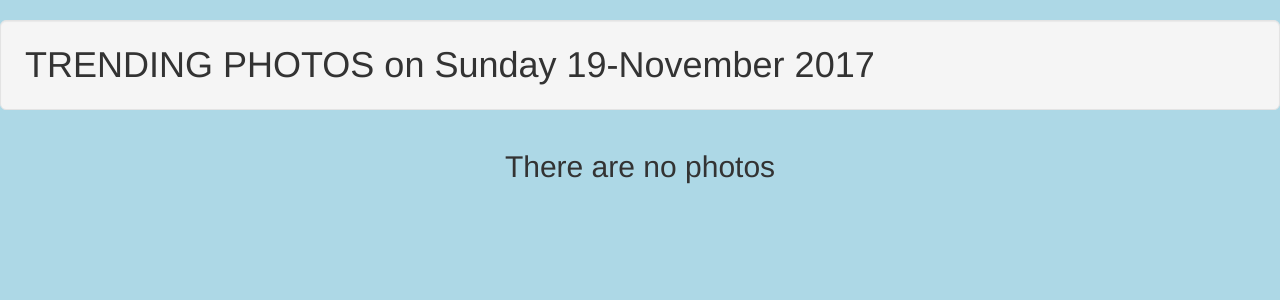
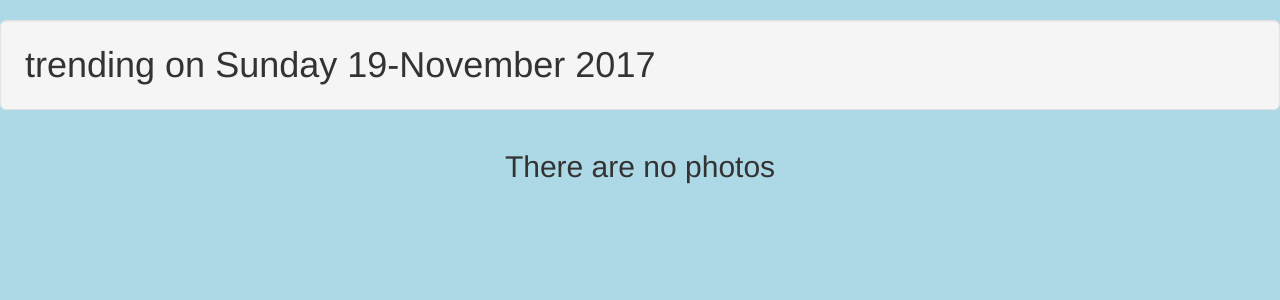
Before and after one commit to huudi001/photo-hub, a Django app: page / in a window 1280 px wide. Shown: the part 52-352 px from the top of the page. Run offline with Django 3.2, Linux system fonts and the light colour scheme; data that the repository does not hold is empty; some libraries are stand-ins or nearby versions.

Commit message:
modifying

```diff
--- a/phothub/templates/all_pics/base.html
+++ b/phothub/templates/all_pics/base.html
@@ -20,7 +20,7 @@
 </head>
 <body>
     {% include "navbar.html" %}
-    {% block content %} <h1 class="well well-lg" class='text-center'>TRENDING PHOTOS on  {{date|date:"l d-F Y"}}</h1> {%endblock%}
+    {% block content %} <h1 class="well well-lg" class='text-center'>trending on  {{date|date:"l d-F Y"}}</h1> {%endblock%}
 
 
 
```
